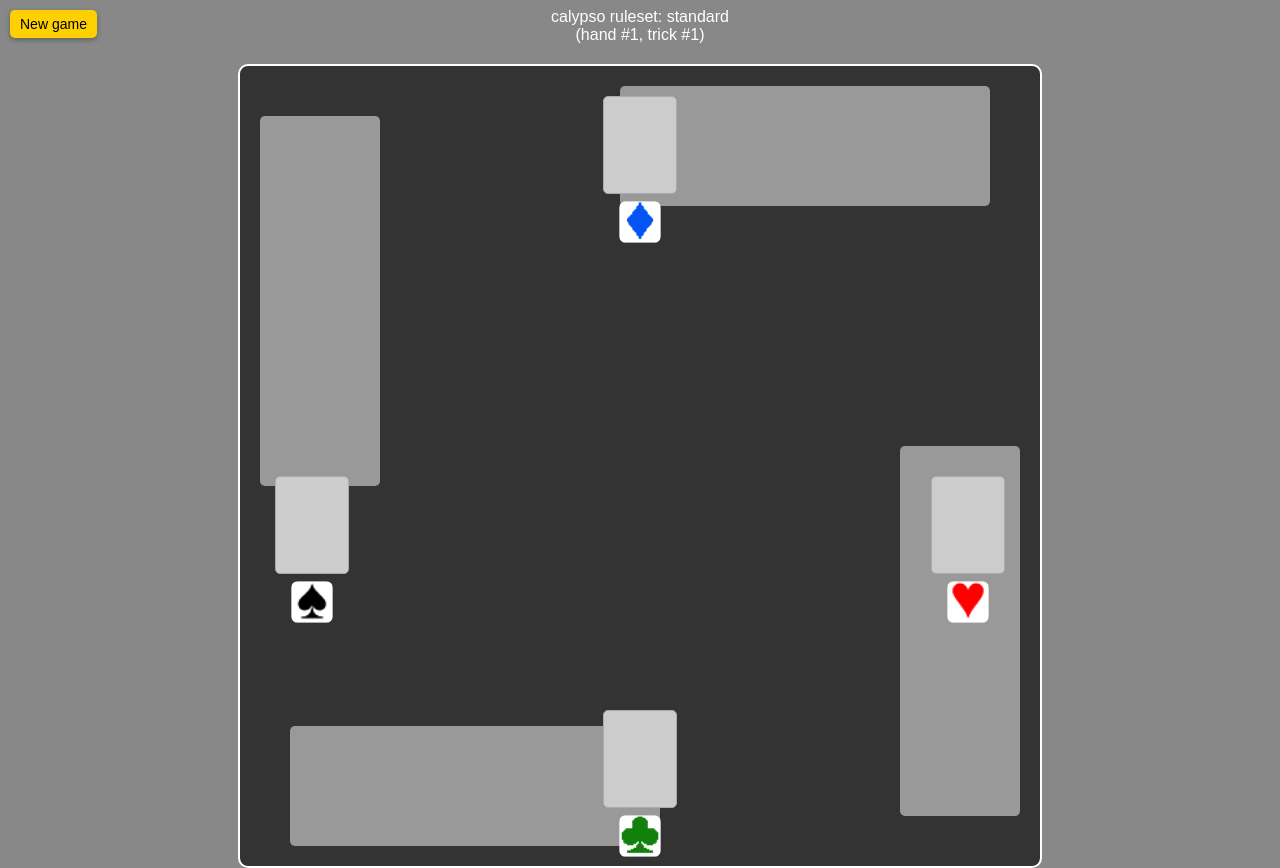
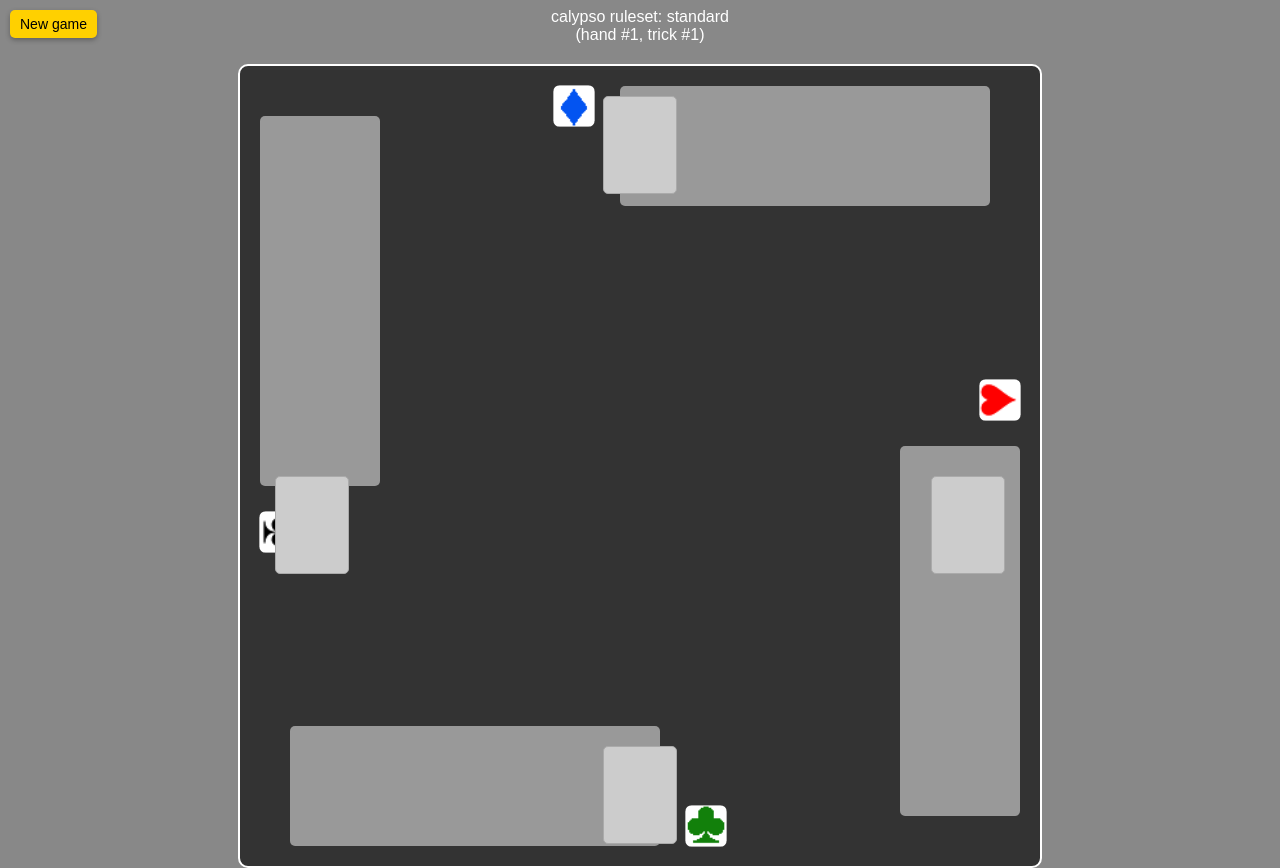
Before and after one commit to ADBond/calypso, a website built with Vite: page index.html in a window 1280 px wide. Shown: the top 868 px of the page. Built offline with nearby package versions, Linux system fonts and the light colour scheme.

Commit message:
suit indicator positioned

```diff
--- a/public/style.css
+++ b/public/style.css
@@ -189,10 +189,6 @@ body {
     transform: scale(1.3);
 }
 
-.calypso-holder-square {
-
-}
-
 .calypso-holder {
     height: 120px;
     width: 370px;
@@ -201,6 +197,12 @@ body {
     position: absolute;
     bottom: 20px;
     left: 50px;
+}
+
+.suit-indicator {
+    position: absolute;
+    bottom: 20px;
+    left: 450px;
 }
 
 .calypso-holder .card {
@@ -213,7 +215,7 @@ body {
 }
 
 #calypso-holder-square-comp1-4 {
-  transform: rotate(90deg);
+    transform: rotate(90deg);
 }
 
 #calypso-holder-square-comp2-4 {
@@ -221,7 +223,7 @@ body {
 }
 
 #calypso-holder-square-comp3-4 {
-  transform: rotate(270deg);
+    transform: rotate(270deg);
 }
 
 .card-absent {
--- a/src/interface/render.ts
+++ b/src/interface/render.ts
@@ -42,8 +42,9 @@ export async function renderState(state: GameStateForUI) {
     playerCalypsoSquareEl.classList.add("calypso-holder-square");
     calypsoEl.id = `calypso-${p}-${n_players}`;
     calypsoEl.classList.add("calypso-holder");
+    trumpEl.classList.add("suit-indicator");
     areaEl.appendChild(playedEl);
-    areaEl.appendChild(trumpEl);
+    playerCalypsoSquareEl.appendChild(trumpEl);
     gameBoard.appendChild(playerCalypsoSquareEl);
     playerCalypsoSquareEl.appendChild(calypsoEl);
     gameBoard.appendChild(areaEl);
```
